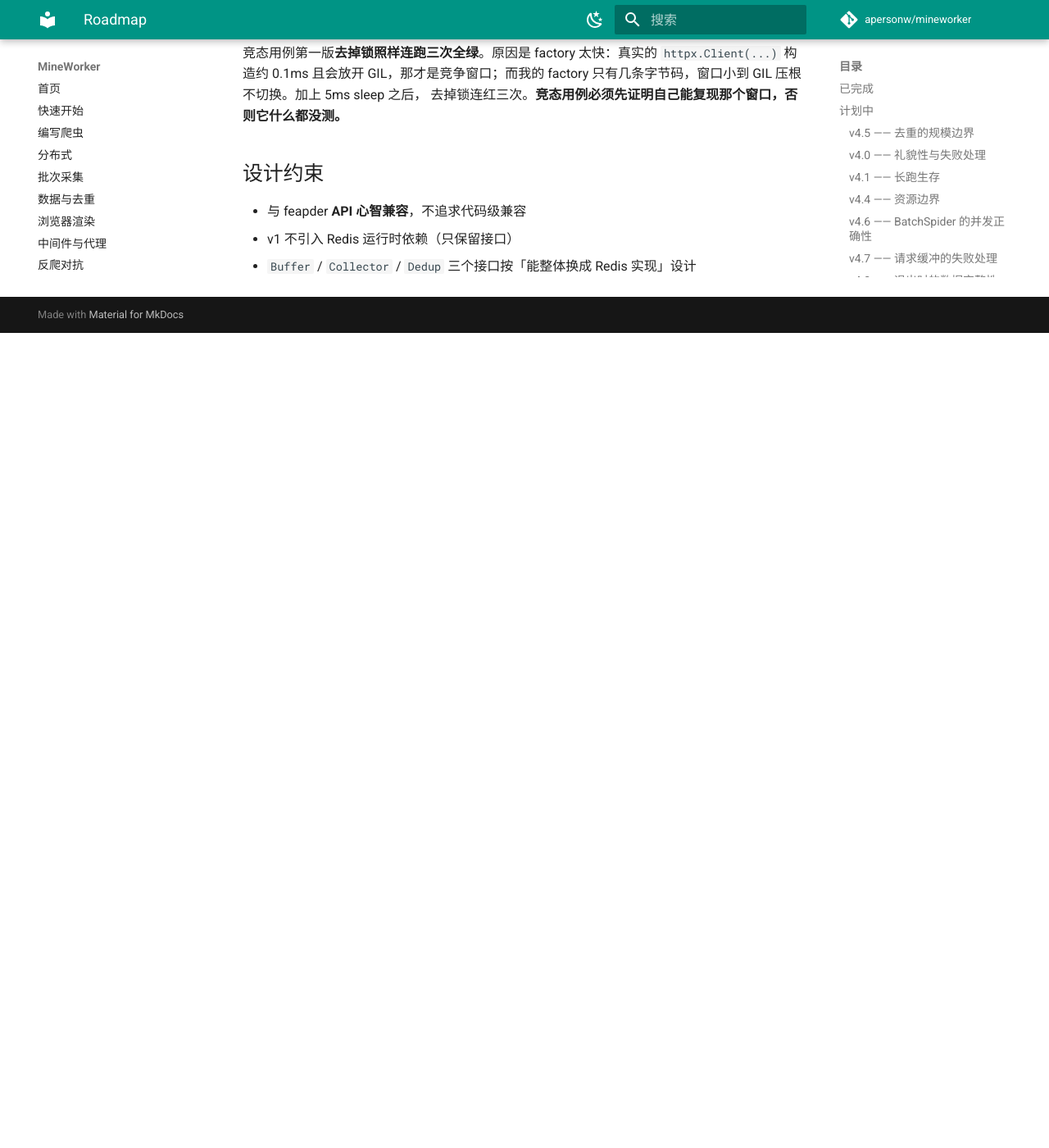
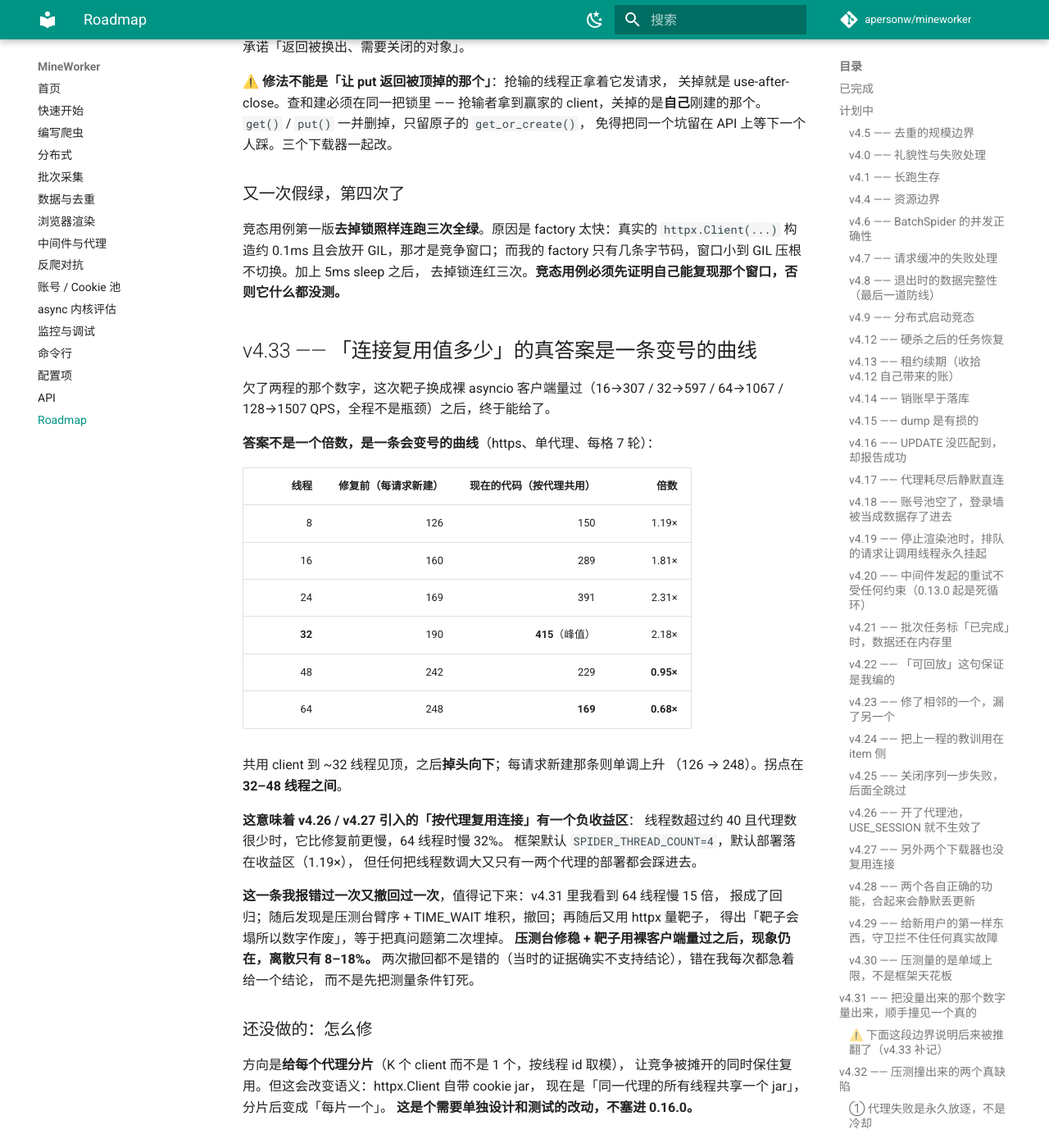
Before and after one commit to apersonw/mineworker, an MkDocs documentation site: the page built from docs/roadmap.md, in a window 1280 px wide and 1400 px high, scrolled down 35295 px. Shown: the whole window at 82% size. Built offline with MkDocs 1.6.1 and Material for MkDocs 9.7.7, drawn with Linux system fonts in a browser that asks for light colours; comment, search, counter and statistics services are not loaded; before the commit the page ends 35701 px from its top, so only the background shows below that; some of the changed text lies outside the part shown.

Commit message:
release: 0.16.0 —— 代理冷却退避 + 连接池上限，并交出那条变号的曲线
欠了两程的「连接复用值多少吞吐」，这次给出了答案，而答案不是一个倍数。

先修了量法：靶子天花板改用**裸 asyncio 客户端**量（16→307 / 32→597 /
64→1067 / 128→1507 QPS），全程不是瓶颈。上一程我用 httpx 量这个，违反了
benchmarks/server.py 里 _raw_hammer 自己写着的规矩 ——「自检必须用裸客户端，
用 httpx 会把客户端自己的连接池上限混进来」—— 而且是在刚查明 httpx 池有病的那一程。
据此得出的「靶子会塌所以 64 线程数字作废」是错的，已在 roadmap 里撤回。

真答案（https、单代理、每格 7 轮）：

    线程     8    16    24    32    48    64
    复用前 126   160   169   190   242   248
    复用后 150   289   391   415   229   169
    倍数  1.19  1.81  2.31  2.18  0.95  0.68

共用 client 到 ~32 线程见顶后**掉头向下**，每请求新建那条单调上升。
拐点在 32-48 线程之间 —— v4.26/v4.27 的「按代理复用连接」**有一个负收益区**，
64 线程时慢 32%。这个区间在 0.15.0 就随那两个改动发出去了，只是没人量过。
默认 SPIDER_THREAD_COUNT=4 落在收益区（1.19×）。CHANGELOG 里如实列为已知问题：
压着不写等于让使用者继续踩。修法方向是按代理分片，但会改变 cookie jar 的
共享范围，需要单独设计，不塞进这次发布。

本版实际修的三件（均已逆向验证）：
- 代理失败从「永久放逐」改成冷却 + 指数退避，report_bad 立刻退出轮转的契约不变
- 连接池缓存的查—建—存改成原子的 get_or_create，抢输者关自己建的那个
- httpx 连接池上限按并发配置，两个值只增不减

四条检查：ruff check 通过、ruff format --check 162 files already formatted、
mypy 通过、627 passed（skip 0，Redis/PostgreSQL/MySQL 全部在线）；
已安装包元数据报 0.16.0（发版前重装过开发环境）。

Co-Authored-By: Claude Opus 5 <noreply@anthropic.com>

```diff
--- a/docs/roadmap.md
+++ b/docs/roadmap.md
@@ -1166,14 +1166,23 @@ https 走代理是 CONNECT 隧道 + 完整 TLS 握手。
 `tests/test_session_reuse.py` 文档里那句「每次一轮全新的 TLS 握手 + 代理隧道」
 当初是没有数的断言，现在有了。
 
-**必须写明的边界**：TLS 靶子自己的天花板是 **并发 16→288 / 32→520 / 64→154 / 128→78 QPS**
-（单线程 asyncio 做 TLS，32 并发以上直接塌）。所以：
-
-- **所有 64 线程的 https 数字作废**，包括我先前报的那个「17 QPS 崩塌」——量的是靶子
-- 32 线程下 `new+limits` 的 499 已经贴着靶子的 520，**那是下界不是真值**
-- `old` 臂（135–220）远低于天花板，所以 old→new 的对比是干净的
-
-要拿到真值需要一个不会自己先塌的 TLS 靶子。**这一条我没做，别当成已回答。**
+> ### ⚠️ 下面这段边界说明后来被推翻了（v4.33 补记）
+>
+> 我当时写：「TLS 靶子天花板 16→288 / 32→520 / 64→154 / 128→78 QPS，32 并发以上直接塌，
+> 所以所有 64 线程的 https 数字作废」。
+>
+> **量靶子天花板时我用的是 httpx**，而 `benchmarks/server.py` 里 `_raw_hammer` 的文档
+> 明明白白写着不能这么做：「自检必须用裸客户端，用 httpx 会把客户端自己的连接池上限
+> 混进来，测出来的是两者的较小值」。我违反了这个项目自己写下的规矩，
+> 而且是在刚刚查明 httpx 池有病的那一程。
+>
+> 换裸 asyncio 客户端重量：**16→307 / 32→597 / 64→1067 / 128→1507 QPS**。
+> **靶子在整个测量范围里都不是瓶颈**，塌的是 httpx 同步客户端自己。
+> 所以「64 线程数字作废」这个更正本身要被撤回 —— 那些数字量的确实是框架。
+>
+> 同一条里「配了上限之后 14 轮一次都没再出现」也只在当时那个 monkeypatch 配置
+> （keepalive = 100 = max_connections）下成立。真实代码走的是 `max(线程数, 20)`，
+> 32 线程时仍与 `max_connections=100` 不相等，双峰依旧存在。
 
 ## v4.32 —— 压测撞出来的两个真缺陷
 
@@ -1220,6 +1229,44 @@ N 个线程首次碰到同一个代理，全都查不到、全都建一个。
 只有几条字节码，窗口小到 GIL 压根不切换。加上 5ms sleep 之后，
 去掉锁连红三次。**竞态用例必须先证明自己能复现那个窗口，否则它什么都没测。**
 
+## v4.33 —— 「连接复用值多少」的真答案是一条变号的曲线
+
+欠了两程的那个数字，这次靶子换成裸 asyncio 客户端量过（16→307 / 32→597 /
+64→1067 / 128→1507 QPS，全程不是瓶颈）之后，终于能给了。
+
+**答案不是一个倍数，是一条会变号的曲线**（https、单代理、每格 7 轮）：
+
+| 线程 | 修复前（每请求新建） | 现在的代码（按代理共用） | 倍数 |
+|---:|---:|---:|---:|
+| 8 | 126 | 150 | 1.19× |
+| 16 | 160 | 289 | 1.81× |
+| 24 | 169 | 391 | 2.31× |
+| **32** | 190 | **415**（峰值） | 2.18× |
+| 48 | 242 | 229 | **0.95×** |
+| 64 | 248 | **169** | **0.68×** |
+
+共用 client 到 ~32 线程见顶，之后**掉头向下**；每请求新建那条则单调上升
+（126 → 248）。拐点在 **32–48 线程之间**。
+
+**这意味着 v4.26 / v4.27 引入的「按代理复用连接」有一个负收益区**：
+线程数超过约 40 且代理数很少时，它比修复前更慢，64 线程时慢 32%。
+框架默认 `SPIDER_THREAD_COUNT=4`，默认部署落在收益区（1.19×），
+但任何把线程数调大又只有一两个代理的部署都会踩进去。
+
+**这一条我报错过一次又撤回过一次**，值得记下来：v4.31 里我看到 64 线程慢 15 倍，
+报成了回归；随后发现是压测台臂序 + TIME_WAIT 堆积，撤回；再随后又用 httpx 量靶子，
+得出「靶子会塌所以数字作废」，等于把真问题第二次埋掉。
+**压测台修稳 + 靶子用裸客户端量过之后，现象仍在，离散只有 8–18%。**
+两次撤回都不是错的（当时的证据确实不支持结论），错在我每次都急着给一个结论，
+而不是先把测量条件钉死。
+
+### 还没做的：怎么修
+
+方向是**给每个代理分片**（K 个 client 而不是 1 个，按线程 id 取模），
+让竞争被摊开的同时保住复用。但这会改变语义：httpx.Client 自带 cookie jar，
+现在是「同一代理的所有线程共享一个 jar」，分片后变成「每片一个」。
+**这是个需要单独设计和测试的改动，不塞进 0.16.0。**
+
 ## 设计约束
 
 - 与 feapder **API 心智兼容**，不追求代码级兼容
--- a/mineworker/__about__.py
+++ b/mineworker/__about__.py
@@ -1,3 +1,3 @@
 """单一版本号来源（hatchling 从此处读取，`mineworker.__version__` 亦转发于此）。"""
 
-__version__ = "0.15.0"
+__version__ = "0.16.0"
```
Also changed, not shown: CHANGELOG.md (+50 -0 lines).
